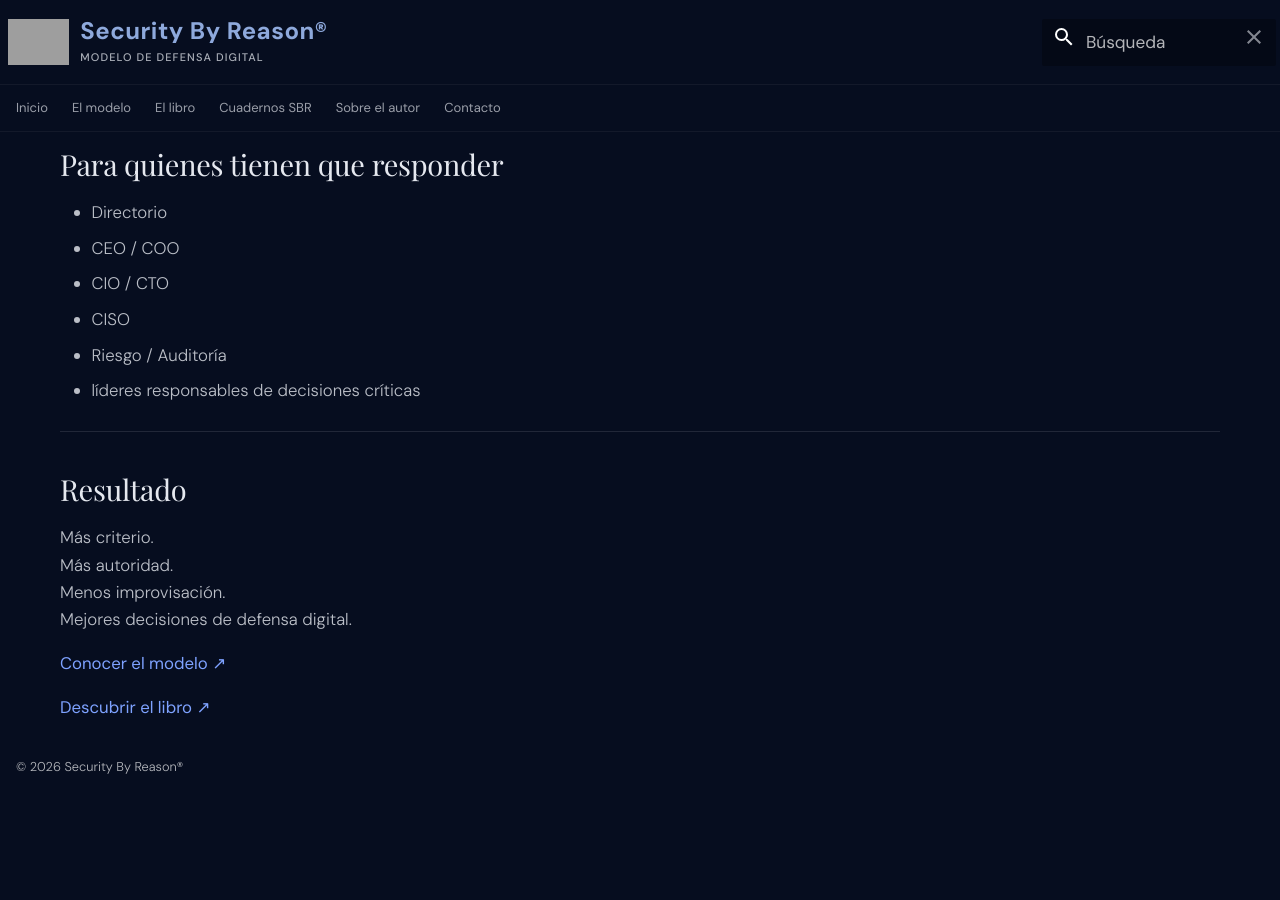
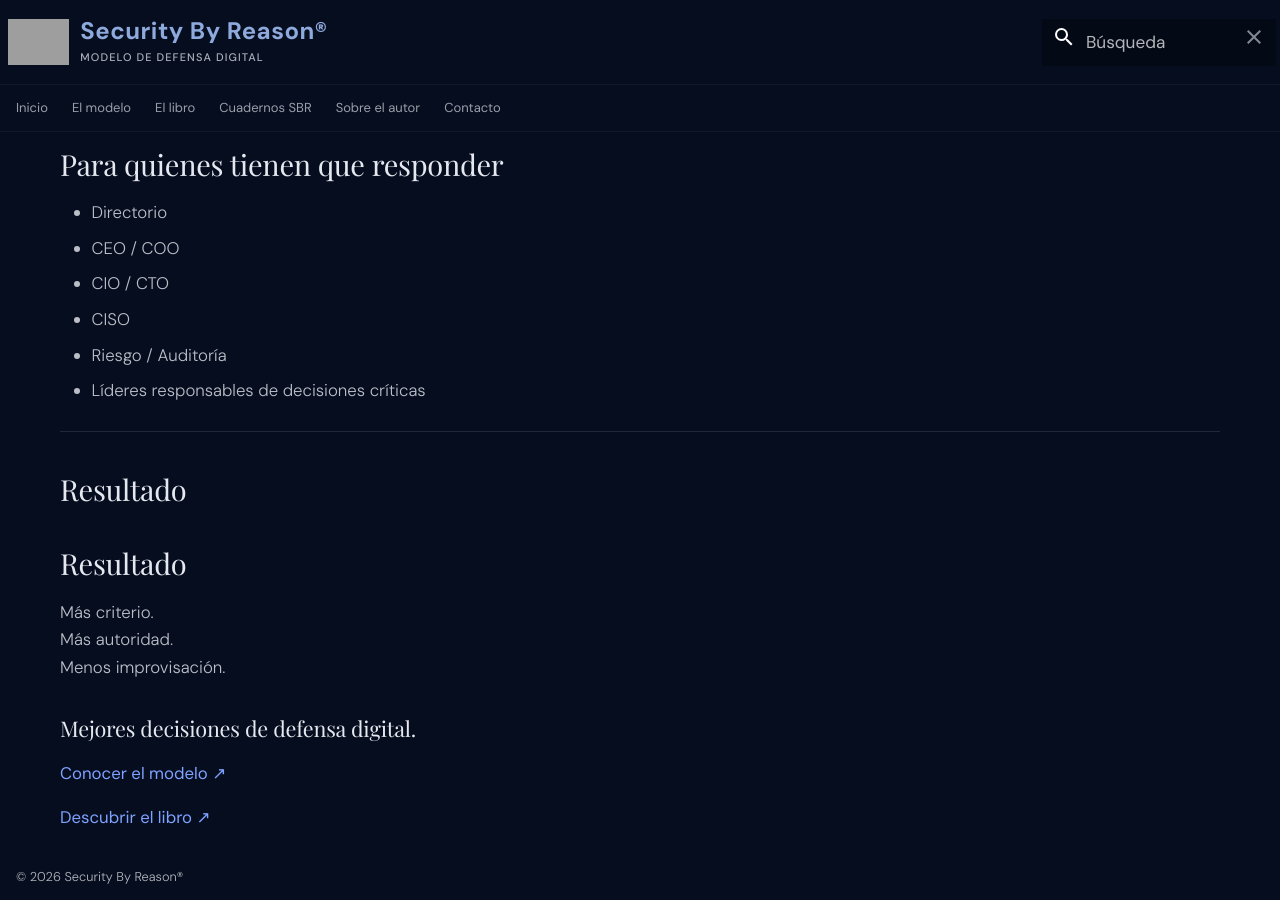
Before and after one commit to danielsasia/sbr-site, an MkDocs documentation site: the page built from docs/index.md, in a window 1280 px wide and 900 px high, scrolled down 1468 px. Built offline with MkDocs 1.6.1 and Material for MkDocs 9.7.7, drawn with Linux system fonts in a browser that asks for light colours; some web fonts are replaced; before the commit the page ends 2258 px from its top, so only the background shows below that; grey boxes are pictures that could not be loaded.

Commit message:
Update index.md

```diff
--- a/docs/index.md
+++ b/docs/index.md
@@ -62,16 +62,19 @@ No son áreas ni etapas lineales. Son cinco formas de leer qué tensión real es
 - CIO / CTO
 - CISO
 - Riesgo / Auditoría
-- líderes responsables de decisiones críticas
+- Líderes responsables de decisiones críticas
 
 ---
+
+## Resultado
 
 ## Resultado
 
 Más criterio.
 Más autoridad.
 Menos improvisación.
-Mejores decisiones de defensa digital.
+
+### Mejores decisiones de defensa digital.
 
 [Conocer el modelo](modelo/intro.md){ .text-cta }
 
```
